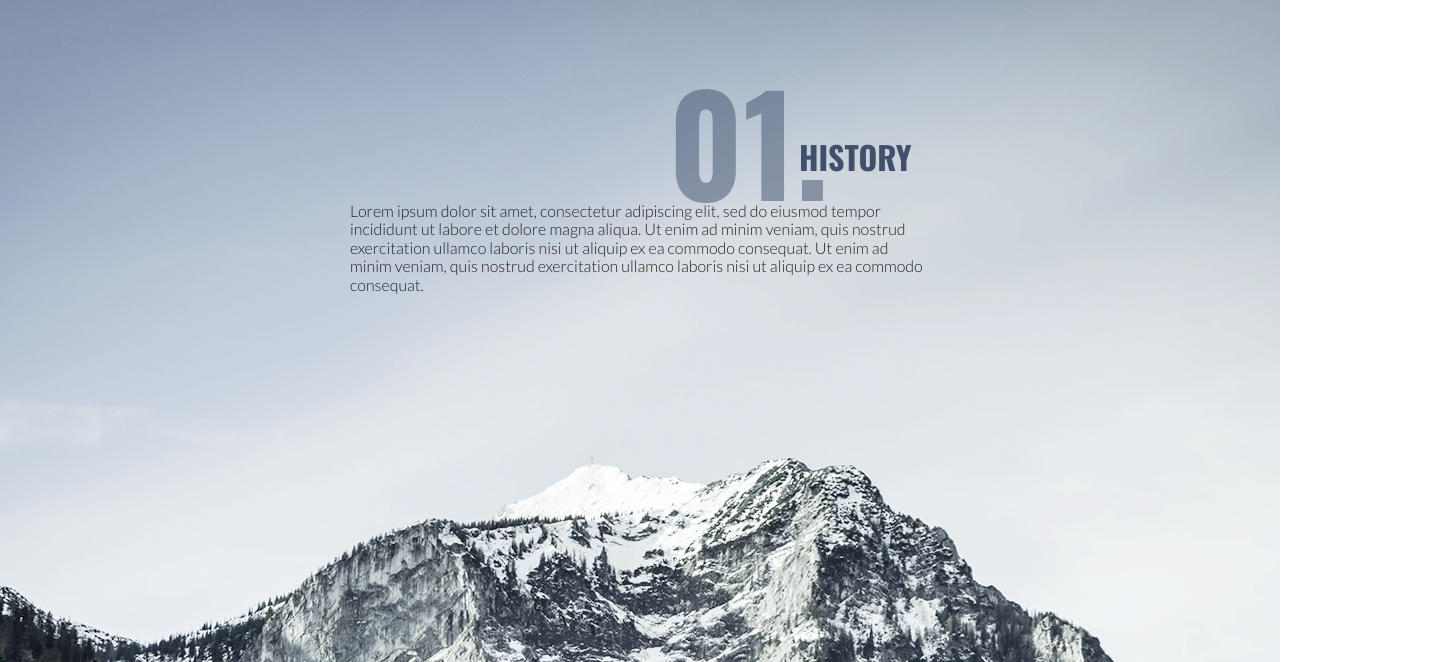
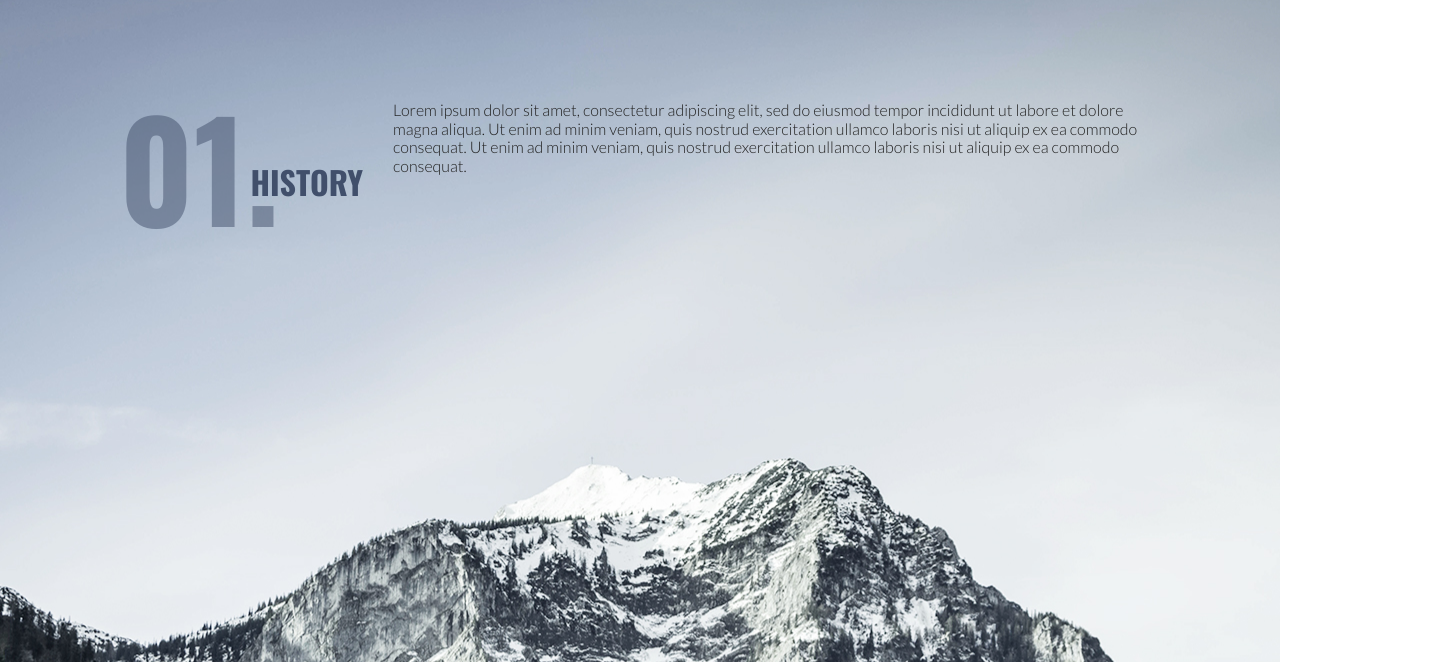
Before and after one commit to lee-oconnor/new-site, a website built with Parcel: page index.html in a window 1280 px wide. Shown: the part 878-1540 px from the top of the page, 1430 px wide, since content can reach past the window. Built offline with nearby package versions, Linux system fonts and the light colour scheme.

Commit message:
Adjusted margins on climb and history text.

```diff
--- a/css/main.css
+++ b/css/main.css
@@ -249,9 +249,10 @@ nav {
   color: #414f6b;
   font-family: "Oswald";
   font-weight: bold;
-  margin-bottom: 0px;
-  margin-left: -30px;
-  margin-top: 90px;
+  padding: 30px;
+  margin-left: -59px;
+  margin-bottom: -34px;
+  margin-top: 88px;
 }
 
 .climb-txt {
@@ -321,7 +322,6 @@ nav {
   flex-direction: row;
   justify-content: center;
   align-items: center;
-  margin: 40px 0px 0px 300px;
 }
 
 .climb-p {
@@ -441,19 +441,15 @@ footer {
     flex-flow: row;
     justify-content: center;
     align-items: center;
-    height: 150px;
+    height: auto;
     width: 100%;
-    margin: 40px 0px 0px 300px;
   }
   .big-1 {
     margin-bottom: 35px;
   }
 
   .history-p {
-    display: flex;
-    justify-content: center;
-    align-items: center;
-    margin: 15px 350px 0px 350px;
+    width: 60%;
     font-family: "Lato";
     font-weight: lighter;
     font-size: 1em;
--- a/index.html
+++ b/index.html
@@ -57,9 +57,7 @@
       <div class="big-history-div">
         <h1 class="big-1">01.</h1>
         <h4 class="history-txt">HISTORY</h4>
-      </div>
-      <div class="history-p">
-        <p>
+          <p class="history-p">
             Lorem ipsum dolor sit amet, consectetur adipiscing elit, sed do
             eiusmod tempor incididunt ut labore et dolore magna aliqua. Ut enim ad
             minim veniam, quis nostrud exercitation ullamco laboris nisi ut
@@ -67,6 +65,7 @@
             exercitation ullamco laboris nisi ut aliquip ex ea commodo consequat.
           </p>
       </div>
+
       <div class="blue-carousel-container">
         <button class="pre-btn">
           <img src="./img/back-arrow.png" alt="back arrow" width="20px" />
```
Lines whose indentation alone changed are shown as unchanged.
